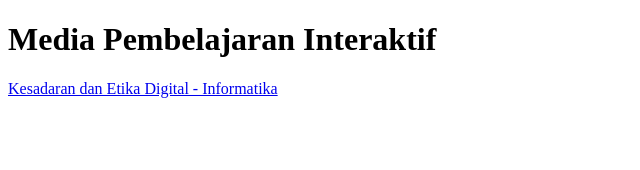
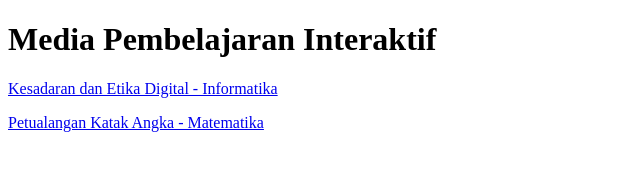
Before and after one commit to aerialfa/aerialfa.github.io, a plain HTML site: page mpi/index.html in a window 1280 px wide. Shown: the whole page, without its empty margins (0-640 px from the left). Drawn offline with Linux system fonts and the light colour scheme.

Commit message:
Add link to Petualangan Katak Angka in index.html

```diff
--- a/mpi/index.html
+++ b/mpi/index.html
@@ -3,5 +3,6 @@
   <body>
     <h1>Media Pembelajaran Interaktif</h1>
     <p><a href="./etika-digital/">Kesadaran dan Etika Digital - Informatika</a></p>
+    <p><a href="./lompat-angka/">Petualangan Katak Angka  - Matematika</a></p>
   </body>
 </html>
```
